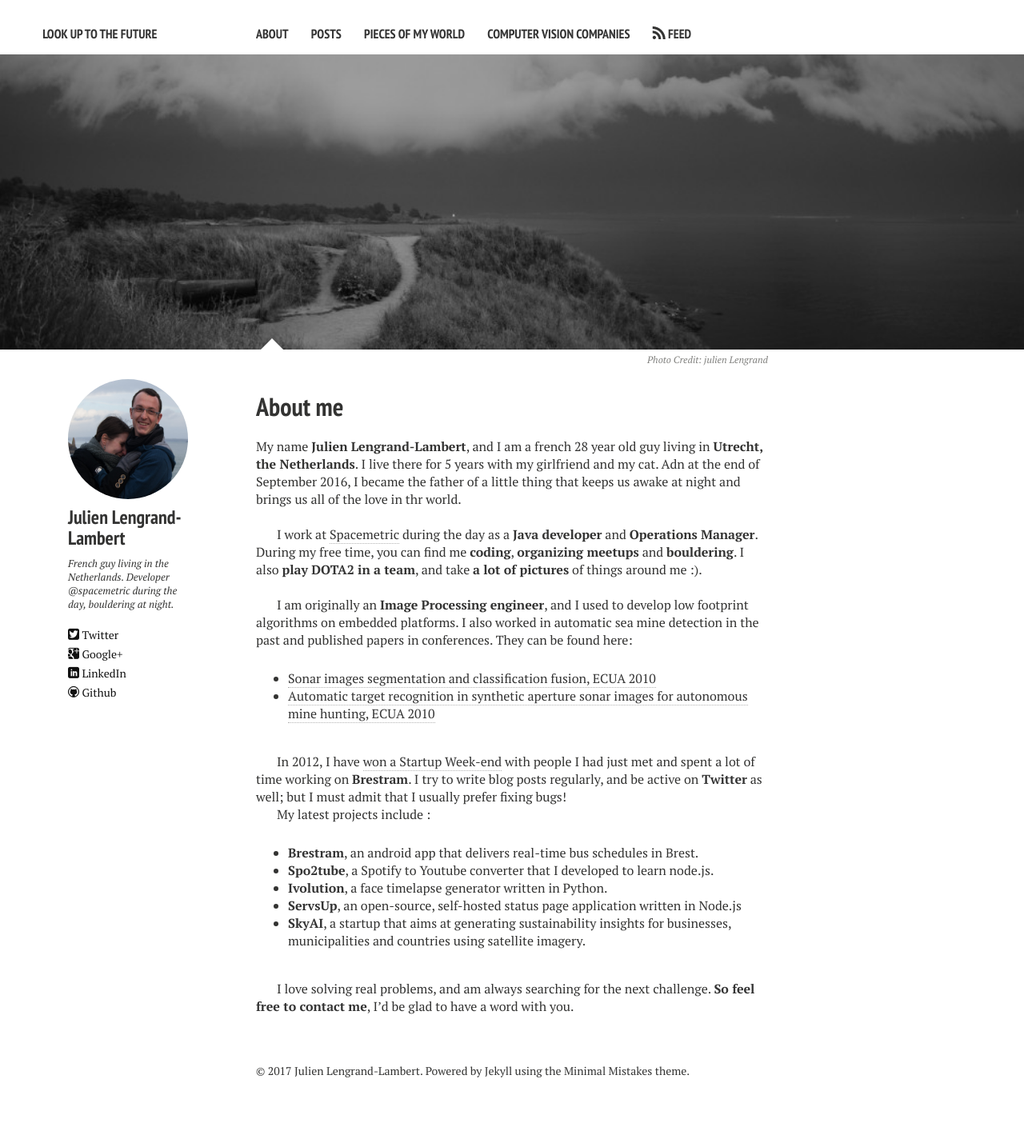
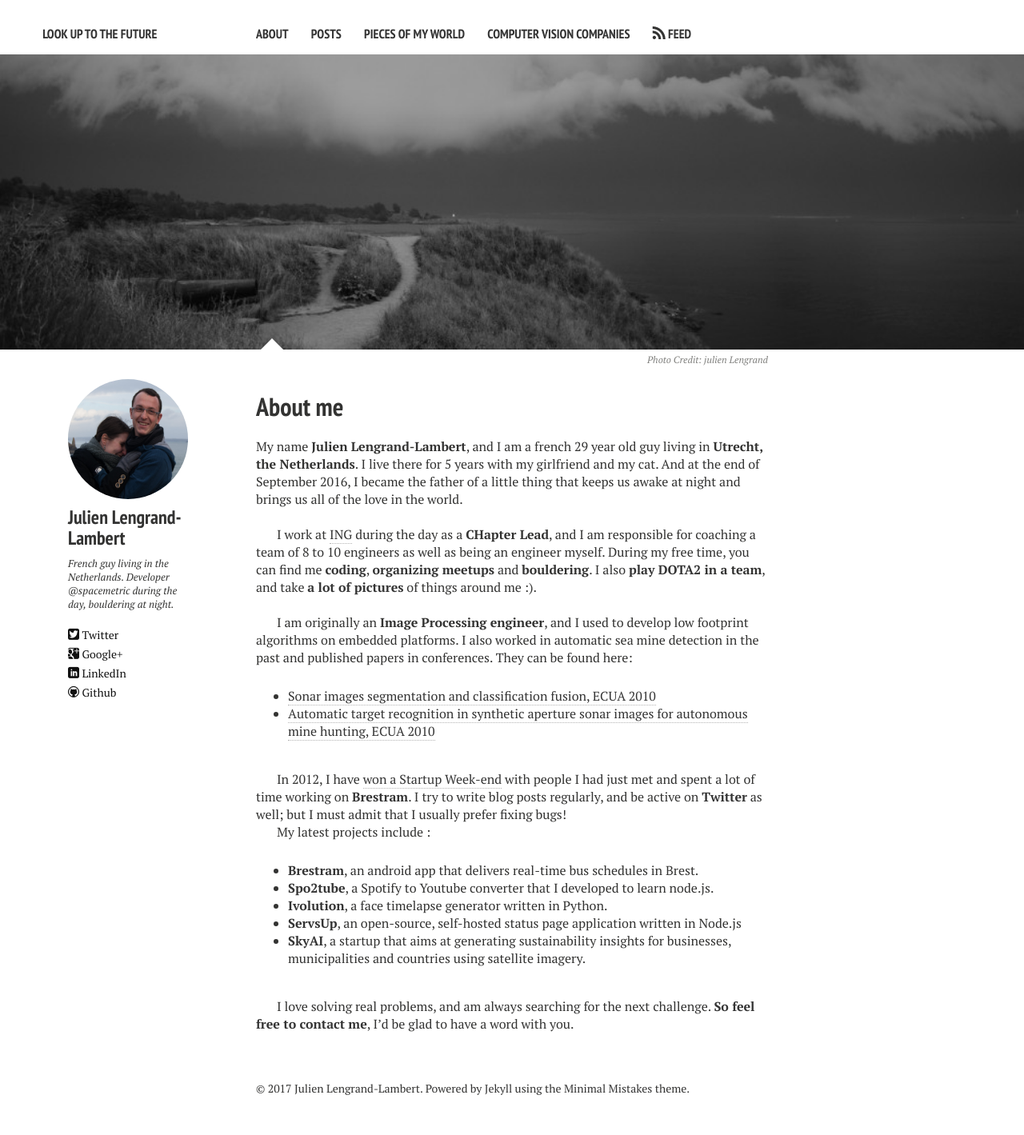
Before and after one commit to jlengrand/jlengrand.github.io, a Jekyll site: the page built from about.md, in a window 1280 px wide. Shown: the whole page at 80% size. Built offline with Jekyll 4.4.1, drawn with Linux system fonts in a browser that asks for light colours; nearby versions of some CDN libraries; before the commit the page ends 1397 px from its top, so only the background shows below that.

Commit message:
Fixes typo and updates job

```diff
--- a/about.md
+++ b/about.md
@@ -11,13 +11,13 @@ image:
   creditlink: http://www.fluidr.com/photos/49365498@N03/sets
 ---
 
-My name **Julien Lengrand-Lambert**, and I am a french 28 year old guy living in **Utrecht, the Netherlands**. I live there for 5 years with my girlfriend and my cat. Adn at the end of September 2016, I became the father of a little thing that keeps us awake at night and brings us all of the love in thr world.
+My name **Julien Lengrand-Lambert**, and I am a french 29 year old guy living in **Utrecht, the Netherlands**. I live there for 5 years with my girlfriend and my cat. And at the end of September 2016, I became the father of a little thing that keeps us awake at night and brings us all of the love in the world.
 
 
 <br>
 
 
-I work at [Spacemetric](http://www.spacemetric.se) during the day as a **Java developer** and **Operations Manager**. During my free time, you can find me **[coding](https://github.com/jlengrand)**, **[organizing meetups](http://www.meetup.com/Saturday-Morning-Coding-Utrecht/)** and **bouldering**. I also **[play DOTA2](http://dotabuff.com/teams/1132289) in a team**, and take **[a lot of pictures](http://www.fluidr.com/photos/49365498@N03/sets)** of things around me :).
+I work at [ING](ing.nl) during the day as a **CHapter Lead**, and I am responsible for coaching a team of 8 to 10 engineers as well as being an engineer myself. During my free time, you can find me **[coding](https://github.com/jlengrand)**, **[organizing meetups](http://www.meetup.com/Saturday-Morning-Coding-Utrecht/)** and **bouldering**. I also **[play DOTA2](http://dotabuff.com/teams/1132289) in a team**, and take **[a lot of pictures](http://www.fluidr.com/photos/49365498@N03/sets)** of things around me :).
 
 
 <br>
```
